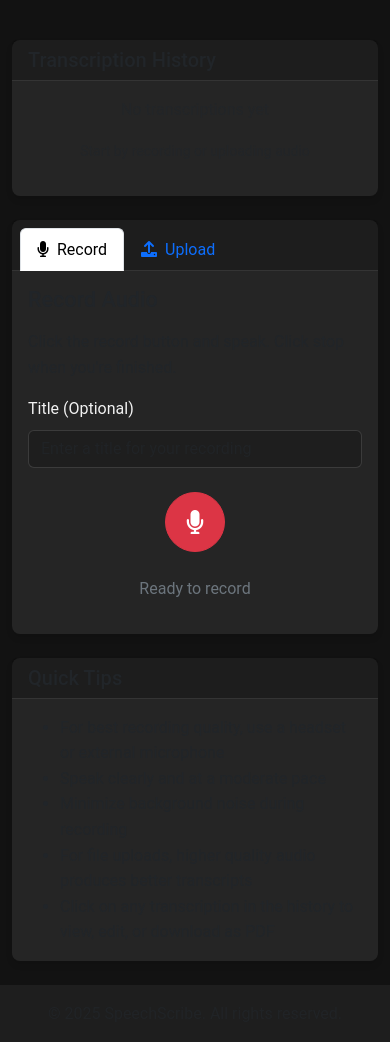
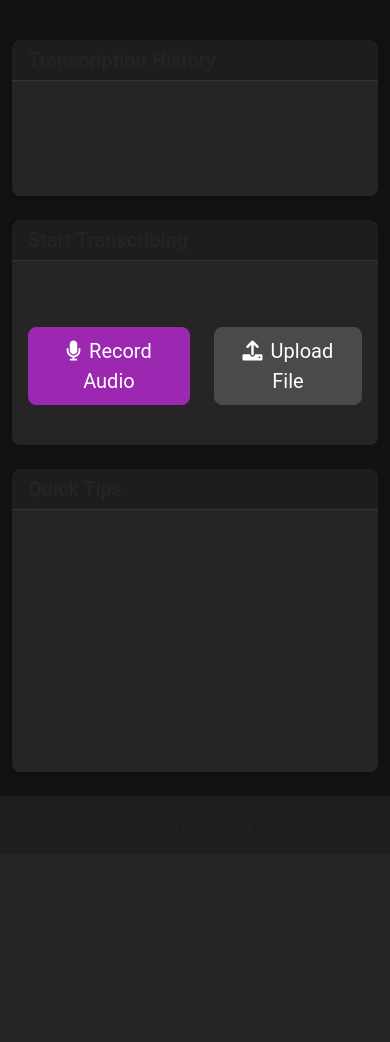
Before and after one commit to Ayishathesni001a/voice_to_text_summarizer, a Flask app: page /home in a window 390 px wide. Shown: the part 61-1103 px from the top of the page. After the commit the page ends 857 px from the top, so only its background shows below. Run offline with Flask 3, Linux system fonts and the light colour scheme; the visitor is signed in with stand-in values (Sample User, id 1); data that the repository does not hold is empty; some libraries are stand-ins or nearby versions.

Commit message:
Enhance home page UI with record/upload options, visual improvements, and responsive design.  Includes favicon addition.
Replit-Commit-Author: Agent
Replit-Commit-Session-Id: 72f644e1-fc99-421b-9fd5-a3d4963edc53
Replit-Commit-Screenshot-Url: https://storage.googleapis.com/screenshot-production-us-central1/2ce61c4c-1dd6-43a1-b74b-eb9fb186fe05/bc5d48aa-aabb-4786-a0e5-92c9a60ef506.jpg

```diff
--- a/templates/base.html
+++ b/templates/base.html
@@ -4,6 +4,9 @@
     <meta charset="UTF-8">
     <meta name="viewport" content="width=device-width, initial-scale=1.0">
     <title>{% block title %}SpeechScribe - Audio Transcription & Summarization{% endblock %}</title>
+
+    <!-- Favicon -->
+    <link rel="icon" href="{{ url_for('static', filename='favicon.svg') }}" type="image/svg+xml">
 
     <!-- Bootstrap CSS -->
     <link href="https://cdn.jsdelivr.net/npm/bootstrap@5.3.0-alpha1/dist/css/bootstrap.min.css" rel="stylesheet">
--- a/templates/home.html
+++ b/templates/home.html
@@ -37,23 +37,22 @@
         <div class="col-md-8">
             <div class="card mb-4">
                 <div class="card-header">
-                    <ul class="nav nav-tabs card-header-tabs" id="transcriptionTab" role="tablist">
-                        <li class="nav-item" role="presentation">
-                            <button class="nav-link active" id="record-tab" data-bs-toggle="tab" data-bs-target="#record" type="button" role="tab" aria-controls="record" aria-selected="true">
-                                <i class="fas fa-microphone me-1"></i> Record
+                    <h5 class="mb-0">Start Transcribing</h5>
+                </div>
+                <div class="card-body text-center">
+                    <h4 class="mb-4">Choose an option to begin</h4>
+
+                    <div class="d-flex justify-content-center gap-4 mb-4">
+                        <button id="showRecordButton" class="btn btn-primary btn-lg">
+                            <i class="fas fa-microphone me-2"></i>Record Audio
                         </button>
-                        </li>
-                        <li class="nav-item" role="presentation">
-                            <button class="nav-link" id="upload-tab" data-bs-toggle="tab" data-bs-target="#upload" type="button" role="tab" aria-controls="upload" aria-selected="false">
-                                <i class="fas fa-upload me-1"></i> Upload
+                        <button id="showUploadButton" class="btn btn-secondary btn-lg">
+                            <i class="fas fa-upload me-2"></i>Upload File
                         </button>
-                        </li>
-                    </ul>
                     </div>
-                <div class="card-body">
-                    <div class="tab-content" id="transcriptionTabContent">
-                        <!-- Record Tab -->
-                        <div class="tab-pane fade show active" id="record" role="tabpanel" aria-labelledby="record-tab">
+
+                    <!-- Record Panel (Initially Hidden) -->
+                    <div id="recordPanel" class="d-none">
                         <h4 class="mb-3">Record Audio</h4>
                         <p>Click the record button and speak. Click stop when you're finished.</p>
 
@@ -76,10 +75,14 @@
                         <div class="text-center">
                             <p id="recordStatus" class="text-secondary">Ready to record</p>
                         </div>
+
+                        <button id="backFromRecord" class="btn btn-outline-secondary mt-3">
+                            <i class="fas fa-arrow-left me-1"></i> Back
+                        </button>
                     </div>
 
-                        <!-- Upload Tab -->
-                        <div class="tab-pane fade" id="upload" role="tabpanel" aria-labelledby="upload-tab">
+                    <!-- Upload Panel (Initially Hidden) -->
+                    <div id="uploadPanel" class="d-none">
                         <h4 class="mb-3">Upload Audio File</h4>
                         <p>Upload an audio file to transcribe (.mp3, .wav, .m4a, etc.)</p>
 
@@ -107,7 +110,10 @@
                                 {{ form.submit(class="btn btn-primary") }}
                             </div>
                         </form>
-                        </div>
+
+                        <button id="backFromUpload" class="btn btn-outline-secondary mt-3">
+                            <i class="fas fa-arrow-left me-1"></i> Back
+                        </button>
                     </div>
                 </div>
             </div>
@@ -127,7 +133,7 @@
             <div id="resultCards" class="d-none">
                 <!-- Transcription card -->
                 <div class="card mb-4">
-                    <div class="card-header bg-primary text-white">
+                    <div class="card-header" style="background-color: var(--primary-color); color: white;">
                         <h5 class="mb-0"><i class="fas fa-file-alt me-2"></i>Transcription</h5>
                     </div>
                     <div class="card-body">
@@ -137,7 +143,7 @@
 
                 <!-- Summary card -->
                 <div class="card mb-4">
-                    <div class="card-header bg-success text-white">
+                    <div class="card-header" style="background-color: var(--secondary-color); color: white;">
                         <h5 class="mb-0"><i class="fas fa-list-alt me-2"></i>Summary</h5>
                     </div>
                     <div class="card-body">
@@ -147,10 +153,10 @@
 
                 <!-- Action buttons -->
                 <div class="d-flex justify-content-end mb-4">
-                    <button id="editTranscriptionBtn" class="btn btn-outline-primary me-2">
+                    <button id="editTranscriptionBtn" class="btn me-2" style="border-color: var(--primary-color); color: var(--primary-color);">
                         <i class="fas fa-edit me-1"></i> Edit
                     </button>
-                    <button id="downloadPdfBtn" class="btn btn-outline-success">
+                    <button id="downloadPdfBtn" class="btn" style="border-color: var(--secondary-color); color: var(--text-light);">
                         <i class="fas fa-file-pdf me-1"></i> Download PDF
                     </button>
                 </div>
--- a/templates/index.html
+++ b/templates/index.html
@@ -1,6 +1,6 @@
 {% extends "base.html" %}
 
-{% block title %}VoiceText - Transform Your Voice to Text{% endblock %}
+{% block title %}SpeechScribe - Transcribe and Summarize Your Audio{% endblock %}
 
 {% block content %}
 <div class="landing-hero">
```
Also changed, not shown: static/js/main.js (+56 -3 lines), static/favicon.svg (added). Lines whose indentation alone changed are shown as unchanged.
